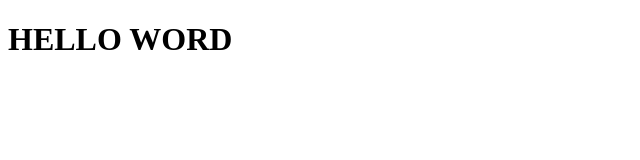
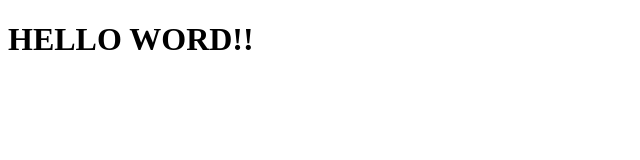
Before and after one commit to Fransoto26/AulaWeb2, a plain HTML site: page index.html in a window 1280 px wide. Shown: the full height of the page, 0-640 px from the left. Drawn offline with Linux system fonts and the light colour scheme.

Commit message:
Commit de teste, 1 teste

```diff
--- a/index.html
+++ b/index.html
@@ -7,6 +7,6 @@
     <title>Página de teste</title>
 </head>
 <body>
-    <h1>HELLO WORD</h1>
+    <h1>HELLO WORD!!</h1>
 </body>
 </html>
```
